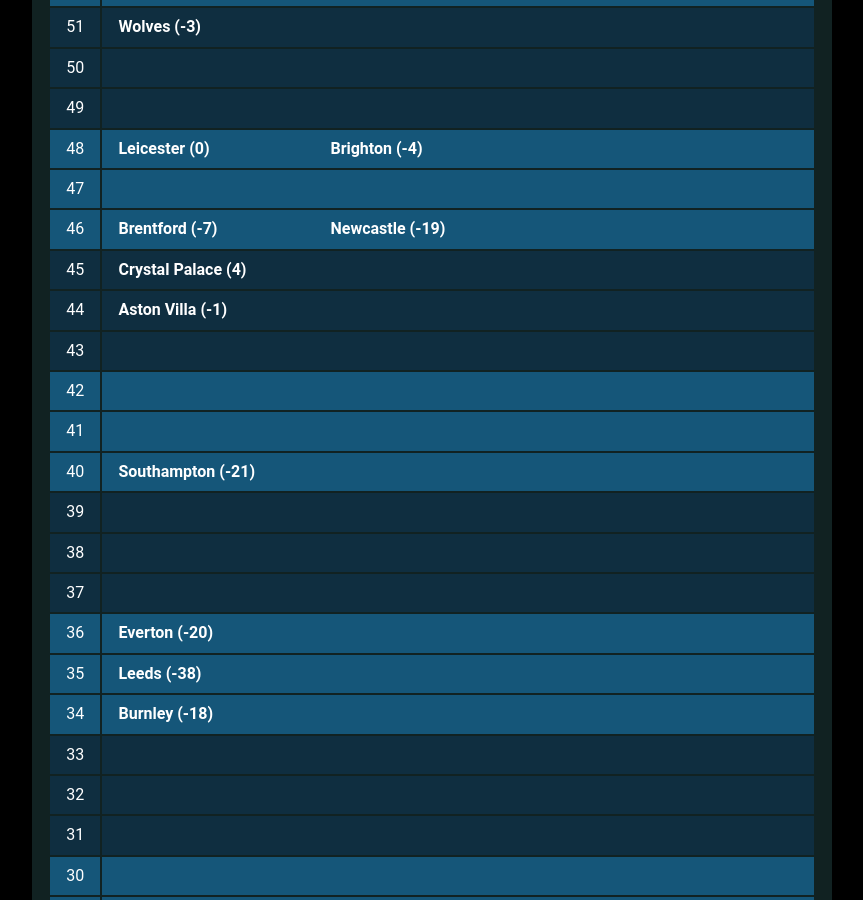
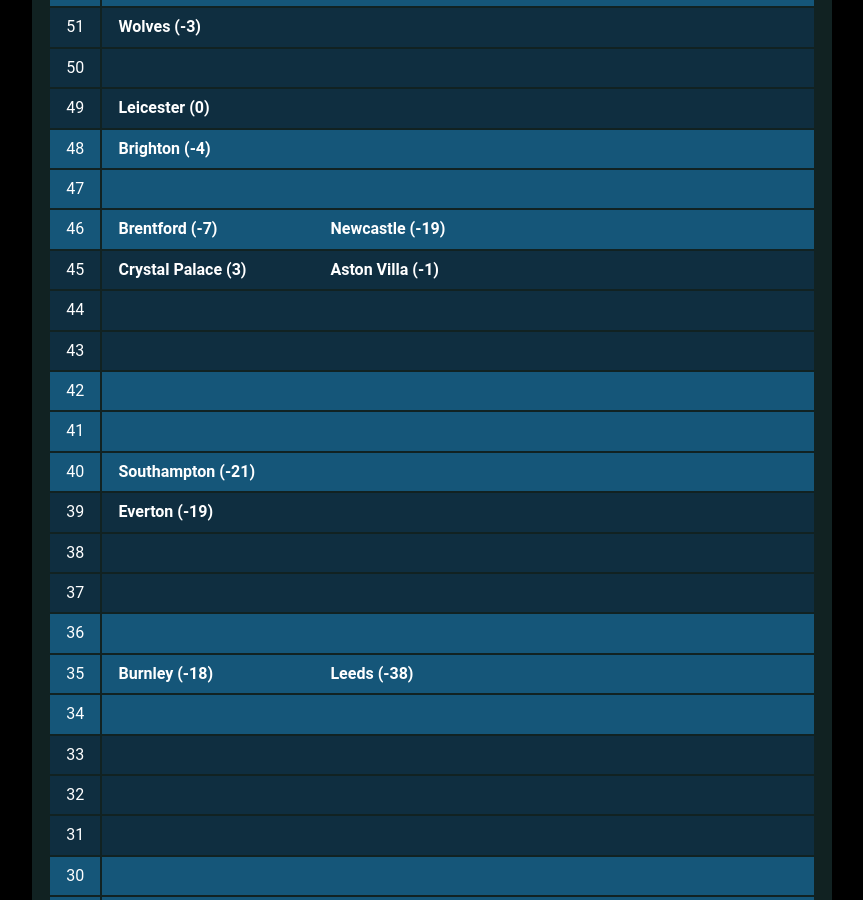
Before and after one commit to muru/muru.github.io, a Jekyll site: the page built from resources.md, in a window 1280 px wide and 900 px high, scrolled down 3053 px. Shown: the whole window, without its empty margins (208-1071 px from the left). Built offline with Jekyll 4.4.1, drawn with Linux system fonts in a browser that asks for light colours; some web fonts are replaced; some of the changed text lies outside the part shown.

Commit message:
updated cann-table: Sat 21 May 10:50:07 JST 2022

```diff
--- a/cann-table.html
+++ b/cann-table.html
@@ -100,12 +100,12 @@
 	<tr class="cann-row-1">
 		<td class="cann-point"> 71 </td>
 		<td class="cann-clubs">
+			<span class="club-name"> Chelsea (42) </span>
 		</td>
  	</tr>
 	<tr class="cann-row-1">
 		<td class="cann-point"> 70 </td>
 		<td class="cann-clubs">
-			<span class="club-name"> Chelsea (42) </span>
 		</td>
  	</tr>
 	<tr class="cann-row-2">
@@ -216,12 +216,12 @@
 	<tr class="cann-row-2">
 		<td class="cann-point"> 49 </td>
 		<td class="cann-clubs">
+			<span class="club-name"> Leicester (0) </span>
 		</td>
  	</tr>
 	<tr class="cann-row-1">
 		<td class="cann-point"> 48 </td>
 		<td class="cann-clubs">
-			<span class="club-name"> Leicester (0) </span>
 			<span class="club-name"> Brighton (-4) </span>
 		</td>
  	</tr>
@@ -240,13 +240,13 @@
 	<tr class="cann-row-2">
 		<td class="cann-point"> 45 </td>
 		<td class="cann-clubs">
-			<span class="club-name"> Crystal Palace (4) </span>
+			<span class="club-name"> Crystal Palace (3) </span>
+			<span class="club-name"> Aston Villa (-1) </span>
 		</td>
  	</tr>
 	<tr class="cann-row-2">
 		<td class="cann-point"> 44 </td>
 		<td class="cann-clubs">
-			<span class="club-name"> Aston Villa (-1) </span>
 		</td>
  	</tr>
 	<tr class="cann-row-2">
@@ -273,6 +273,7 @@
 	<tr class="cann-row-2">
 		<td class="cann-point"> 39 </td>
 		<td class="cann-clubs">
+			<span class="club-name"> Everton (-19) </span>
 		</td>
  	</tr>
 	<tr class="cann-row-2">
@@ -288,19 +289,18 @@
 	<tr class="cann-row-1">
 		<td class="cann-point"> 36 </td>
 		<td class="cann-clubs">
-			<span class="club-name"> Everton (-20) </span>
 		</td>
  	</tr>
 	<tr class="cann-row-1">
 		<td class="cann-point"> 35 </td>
 		<td class="cann-clubs">
+			<span class="club-name"> Burnley (-18) </span>
 			<span class="club-name"> Leeds (-38) </span>
 		</td>
  	</tr>
 	<tr class="cann-row-1">
 		<td class="cann-point"> 34 </td>
 		<td class="cann-clubs">
-			<span class="club-name"> Burnley (-18) </span>
 		</td>
  	</tr>
 	<tr class="cann-row-2">
```
Also changed, not shown: other parts of cann-table.html (+1 -1 lines).
